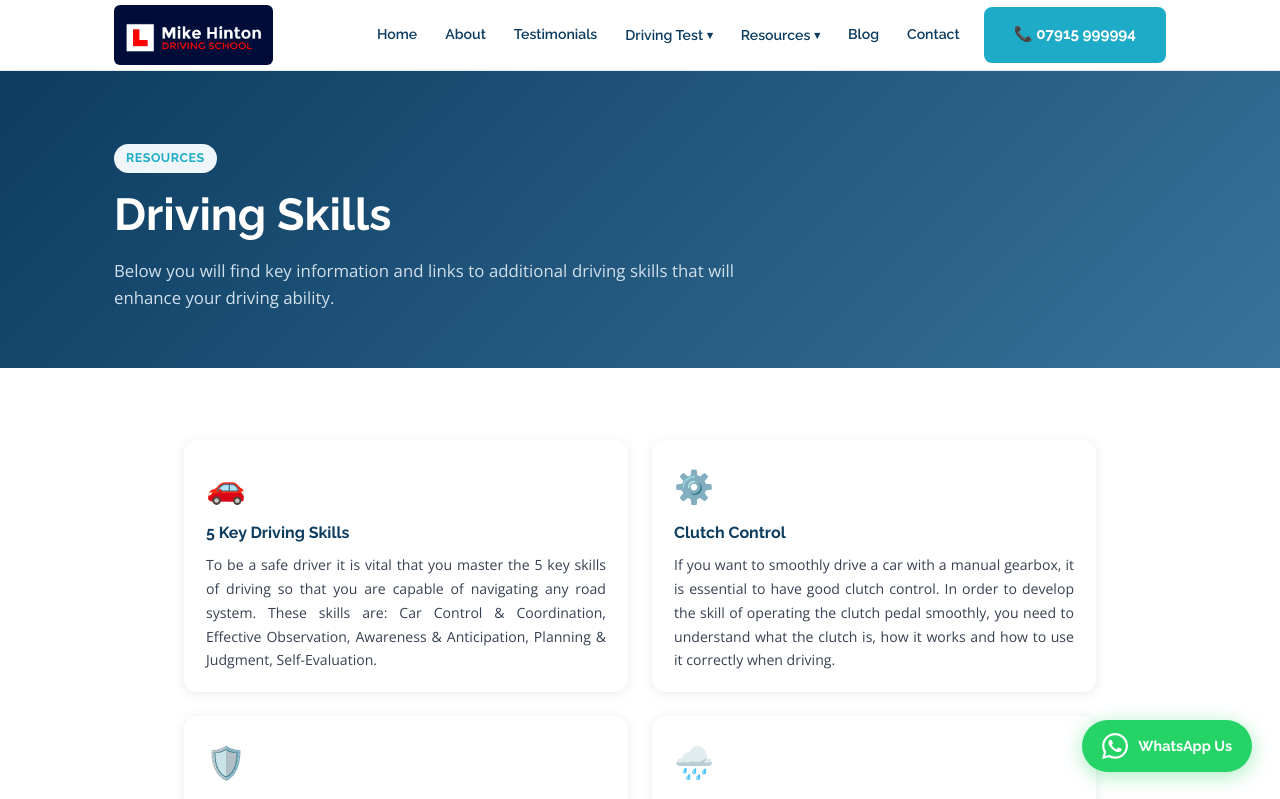
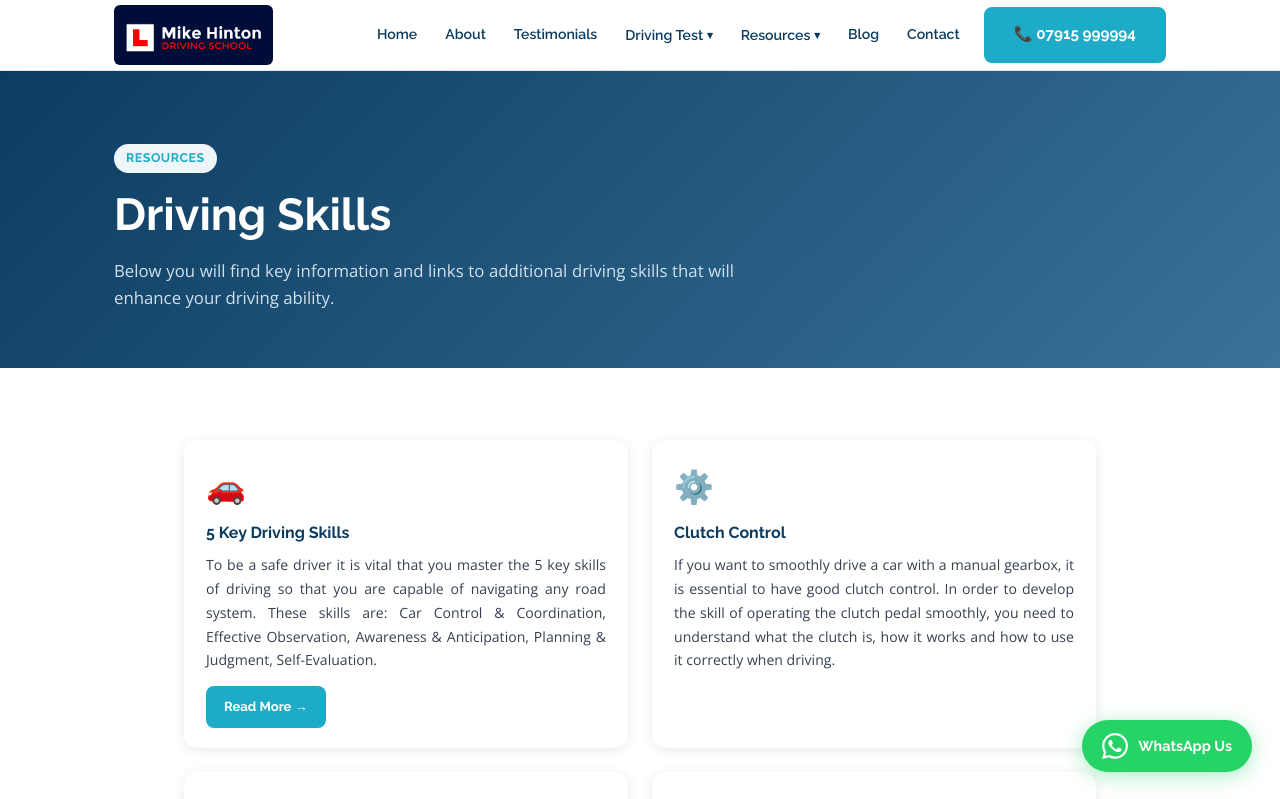
Before and after one commit to mikehinton-wq/mods-website, a React (Vite) app: page /driving-skills in a window 1280 px wide. Shown: the top 799 px of the page. Built offline with nearby package versions, Linux system fonts and the light colour scheme.

Commit message:
Update site

```diff
--- a/src/pages/DrivingSkills.jsx
+++ b/src/pages/DrivingSkills.jsx
@@ -6,6 +6,7 @@ export default function DrivingSkills() {
       icon: '🚗',
       title: '5 Key Driving Skills',
       desc: 'To be a safe driver it is vital that you master the 5 key skills of driving so that you are capable of navigating any road system. These skills are: Car Control & Coordination, Effective Observation, Awareness & Anticipation, Planning & Judgment, Self-Evaluation.',
+      to: '/driving-skills/5-key-skills',
     },
     {
       icon: '⚙️',
```
